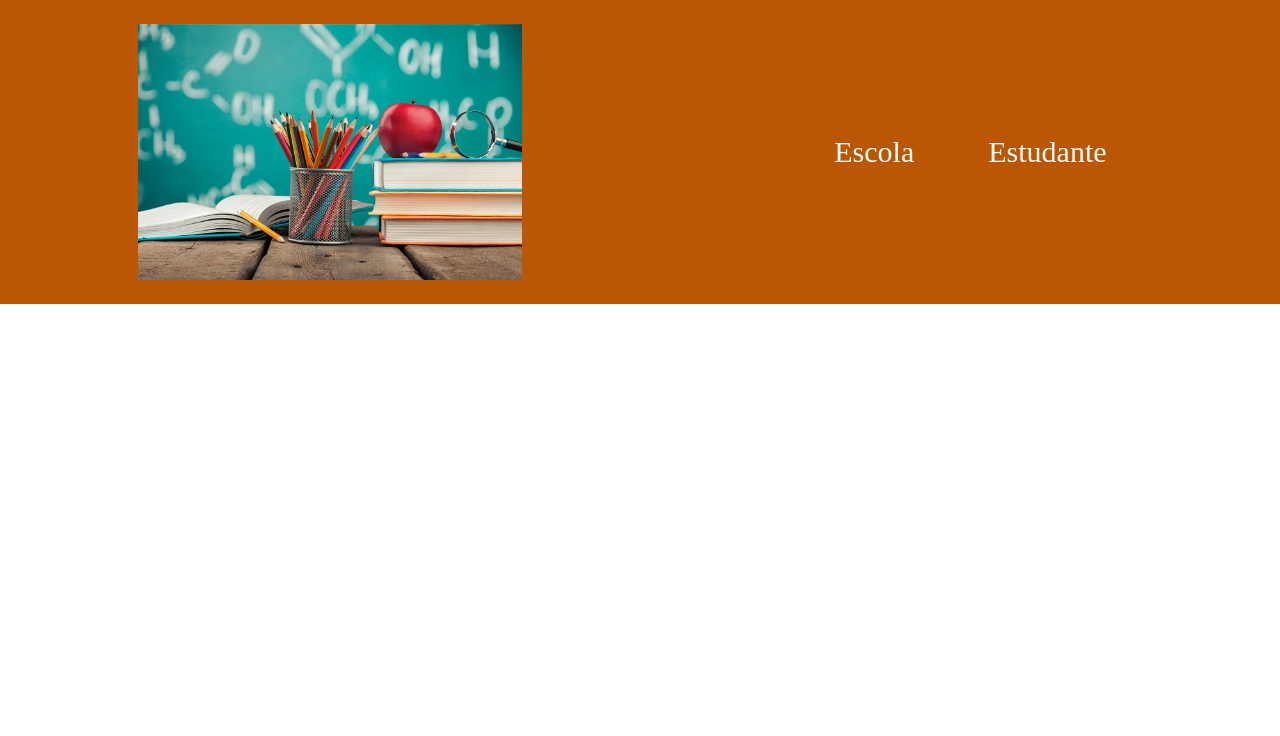
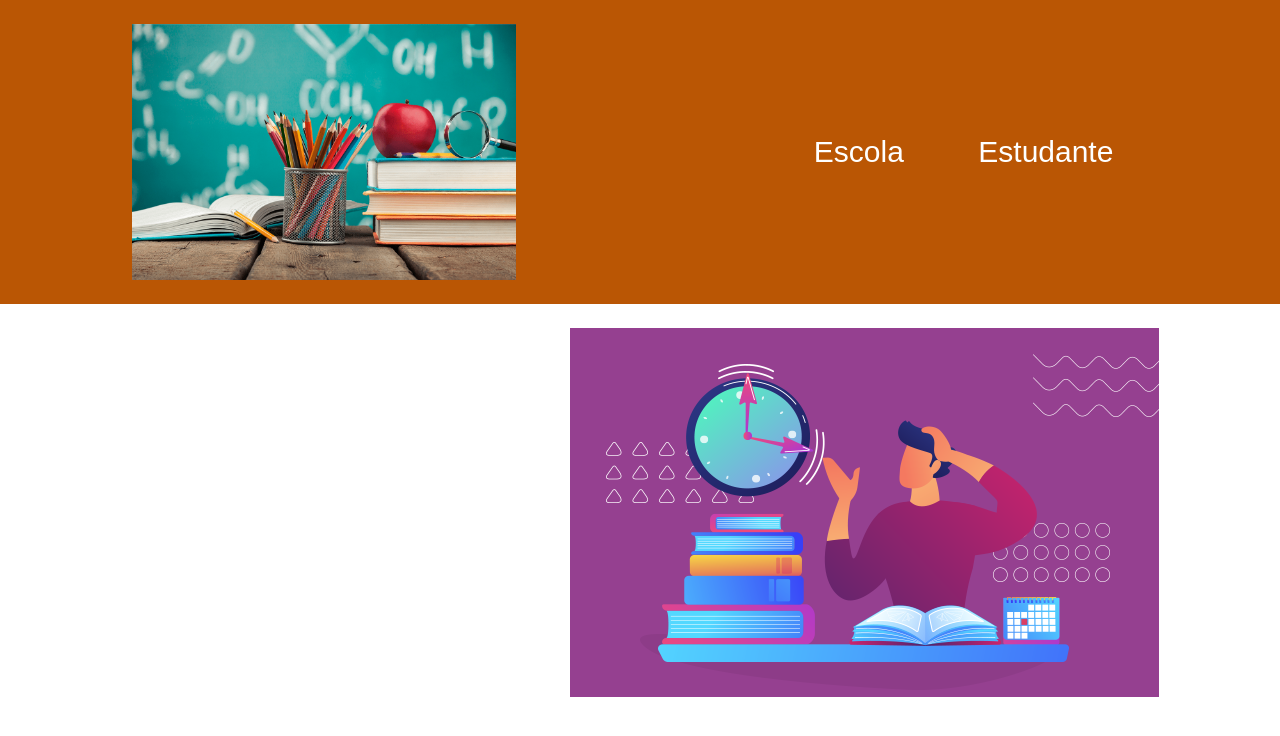
Before and after one commit to litzaedit/escola23, a plain HTML site: page index.html in a window 1280 px wide. Drawn offline with Linux system fonts and the light colour scheme; a web font is replaced by a local one.

Commit message:
Add files via upload

```diff
--- a/index.html
+++ b/index.html
@@ -6,6 +6,9 @@
     <meta name="viewport" content="width=device-width, initial-scale=1.0">
     <title>Document</title>
     <link rel="stylesheet" href="style.css">
+    <link rel="preconnect" href="https://fonts.googleapis.com">
+    <link rel="preconnect" href="https://fonts.gstatic.com" crossorigin>
+    <link href="https://fonts.googleapis.com/css2?family=Edu+NSW+ACT+Foundation&display=swap" rel="stylesheet">
 </head>
 <body>
     <header class="cabecalho">
@@ -15,5 +18,13 @@
             <li class="cabecalho-lista-item">Estudante</li>
         </ul>
     </header>
+    <section class="escola">
+        <div class="escola-div-conteudo">
+            <h2 class="escola-titulo">Sobre a Escola</h2>
+            <p class="escola-texto-um">A Escola Alura foi fundada em 2010 e tem como objetivo ensinar Pensamento Computacional, através do ensino de  Programação.</p>
+            <p class="escola-texto-dois">A turma mais estudiosa e famosa é a Segunda Série A. Nós somos super unidos e a turma favorita por todos os professores e professoras que nos ajudam!</p>
+        </div>
+        <img class="itinerario-imagem" src="thumbs_post_5.png" alt="itinerarios">
+    </section>
 </body>
 </html>
--- a/style.css
+++ b/style.css
@@ -1,6 +1,10 @@
 * {
     margin: 0;
     padding: 0;
+}
+
+body {
+    font-family: 'Poppins', sans-serif;
 }
 
 .cabecalho {
@@ -16,8 +20,29 @@
     width: 30%;
 }
 
+
 .cabecalho-lista-item{
     display: inline-block;
     margin: 0 35px;
     font-size: 30px;
 }
+.escola-imagem{
+    width: 25%;
+}
+
+.escola{
+    background-image: linear-gradient (to right,#b95018,#e9bd0d);
+    color:white;
+    display: flex;
+    justify-content: center;
+    align-items: center;
+    padding: 24px 0;
+}
+
+.escola-div-conteudo{
+    width: 35%;
+}
+
+.escola-titulo{
+    padding: 24px 0;
+}
```
Also changed, not shown: O-que-sao-os-Itinerarios-Formativos.png (added), thumbs_post_5.png (added).
